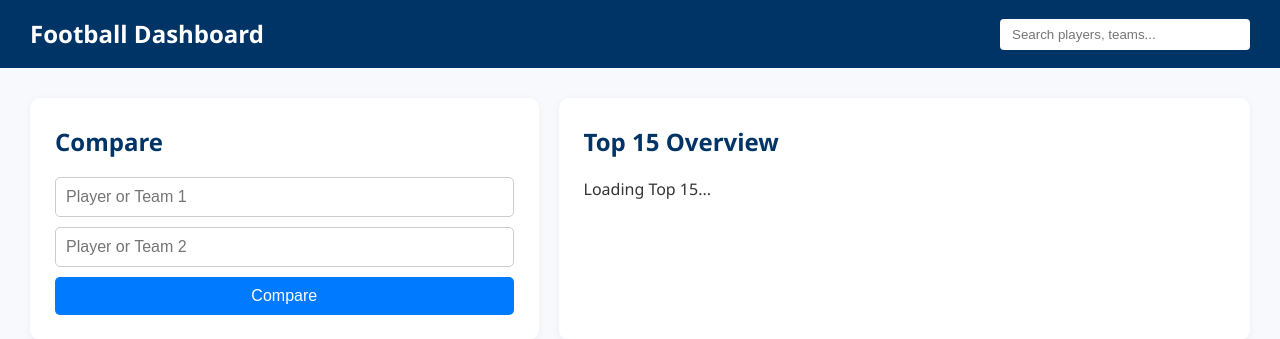
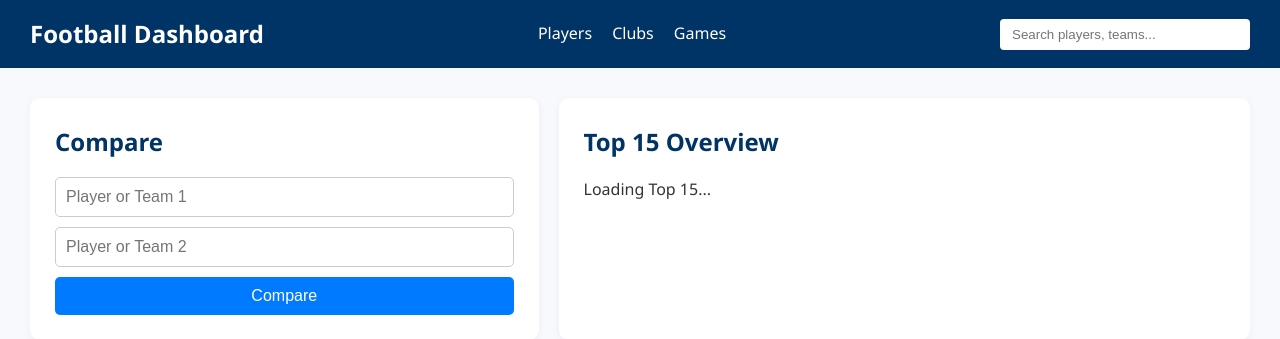
Before and after one commit to ElliottOctave/FootballDashboard, a Python web app: template Home/templates/home.html in a window 1280 px wide. Shown: the top 339 px of the page. Run offline with Jinja, Linux system fonts and the light colour scheme; the template is opened without the code that fills it, so the values that code supplies are empty.

Commit message:
feat: adds other info tabs

```diff
--- a/Home/static/styles/home.css
+++ b/Home/static/styles/home.css
@@ -14,6 +14,27 @@
 
   html, body {
     height: 100%;
+  }
+
+  .nav-links {
+    list-style: none;
+    display: flex;
+    gap: 20px;
+  }
+
+  .nav-links li {
+    display: inline;
+  }
+
+  .nav-links a {
+    color: white;
+    text-decoration: none;
+    font-size: 1rem;
+    transition: color 0.3s;
+  }
+
+  .nav-links a:hover {
+    color: #f0a500;
   }
 
   /* Navbar */
--- a/Home/templates/home.html
+++ b/Home/templates/home.html
@@ -10,6 +10,11 @@
   <!-- Navbar -->
   <nav class="navbar">
     <h1 class="logo">Football Dashboard</h1>
+    <ul class="nav-links">
+      <li><a href="#players">Players</a></li>
+      <li><a href="#clubs">Clubs</a></li>
+      <li><a href="#games">Games</a></li>
+    </ul>
     <input type="text" id="search-bar" placeholder="Search players, teams..." />
   </nav>
 
```
